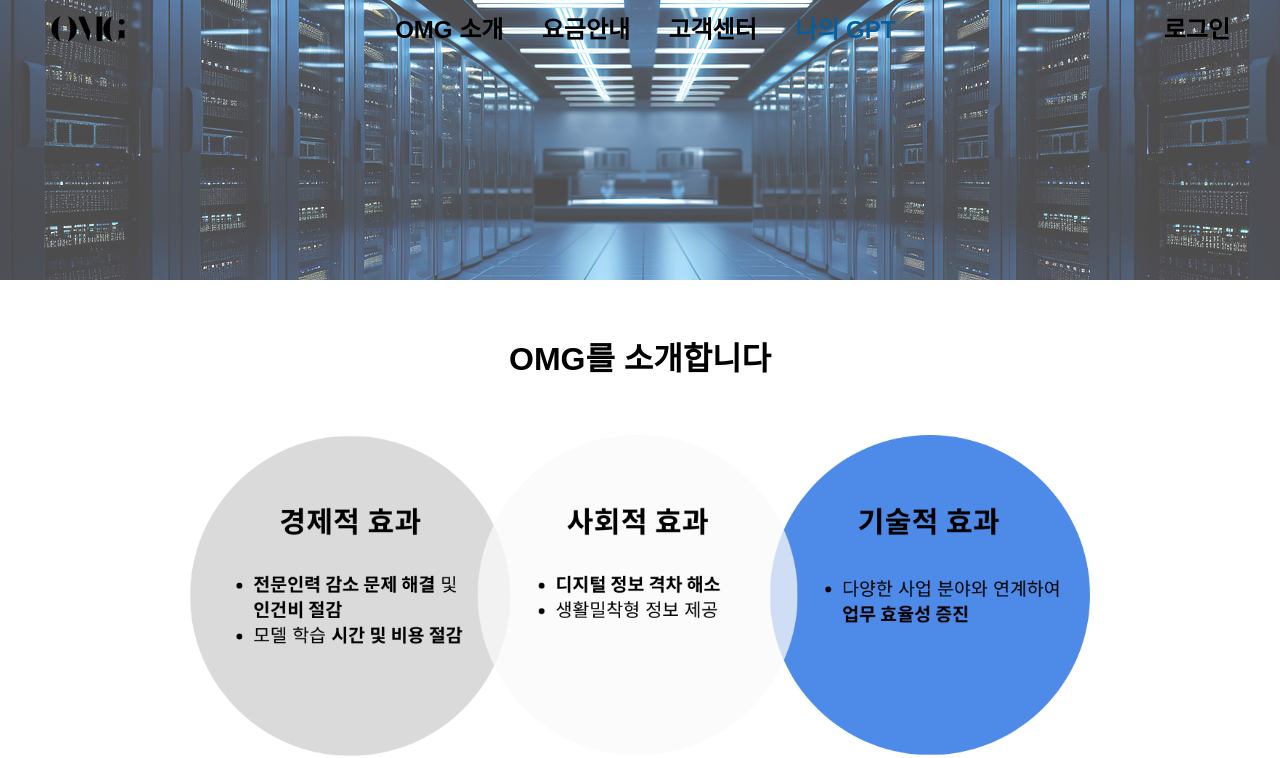
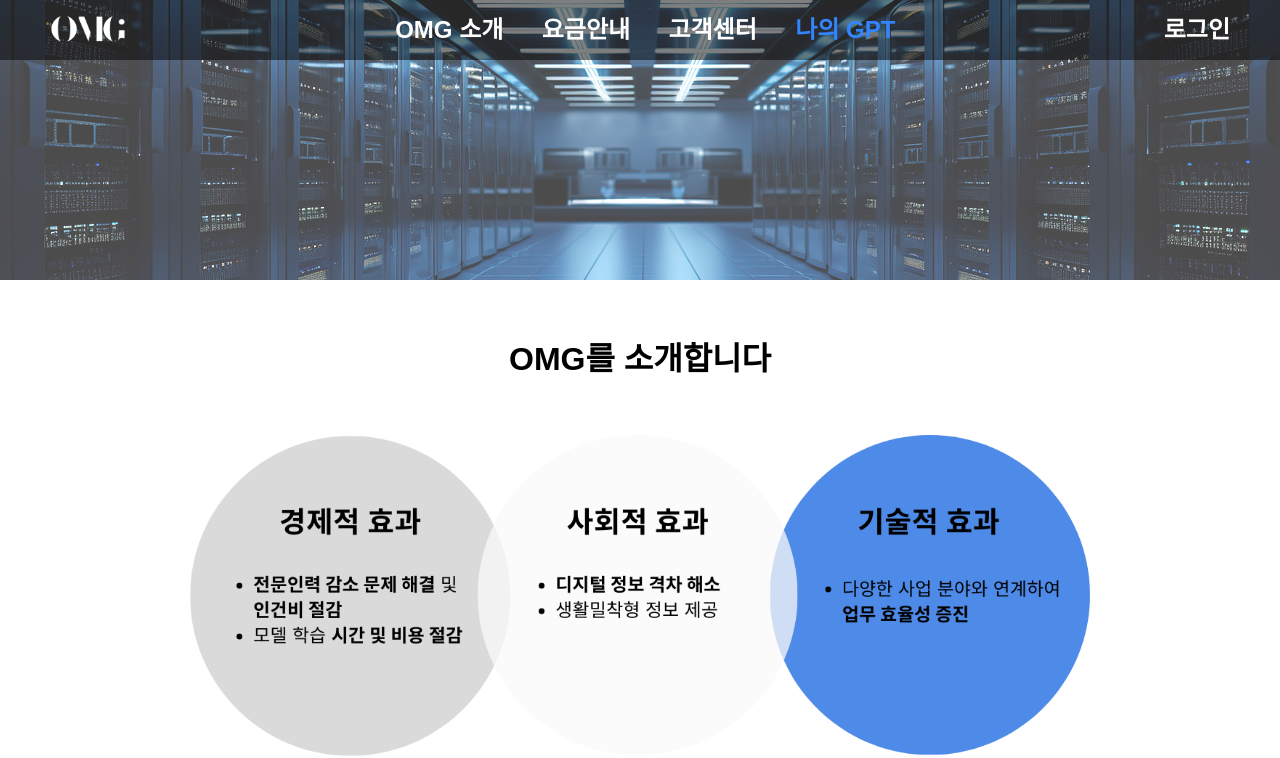
Before and after one commit to wktls63/Oh-My-GPT, a Django app: page /intro/ in a window 1280 px wide. Shown: the top 758 px of the page. Run offline with Django 4.2, Linux system fonts and the light colour scheme; parts of the project's set-up code (start-up, migrations or seed data) failed here and were passed over.

Commit message:
Update : nav

```diff
--- a/omg_project/omg_app/static/css/nav.css
+++ b/omg_project/omg_app/static/css/nav.css
@@ -1,5 +1,9 @@
 body {
     font-family: 'Pretendard', sans-serif;
+}
+
+.lite_dark .navi {
+    background-color: rgb(0, 0, 0, .5);
 }
 
 .navi {
@@ -46,6 +50,14 @@ body {
     gap: 3vw;
 }
 
+.nav-buttons a:last-child {
+    color: #3385FF;
+}
+
+.dark .nav-buttons a:last-child {
+    color: #3385FF;
+}
+
 .dark .nav-buttons a,
 .dark .user-buttons a {
     color: #fefefe;
--- a/omg_project/omg_app/templates/intro.html
+++ b/omg_project/omg_app/templates/intro.html
@@ -9,7 +9,7 @@
     <link rel="stylesheet" href="{% static 'css/intro.css' %}?{% now "U" %}">
     <title>소개</title>
 </head>
-<body>
+<body class="lite_dark dark">
     {% include 'nav.html' %}
 
     <div class="content">
--- a/omg_project/omg_app/templates/nav.html
+++ b/omg_project/omg_app/templates/nav.html
@@ -17,7 +17,7 @@
             <a href="{% url 'center_write' %}">
                 고객센터
             </a>
-            <a href="{% url 'chat' %}" style="color: #085E9C;">
+            <a href="{% url 'chat' %}">
                 나의 GPT
             </a>
             </div>
```
